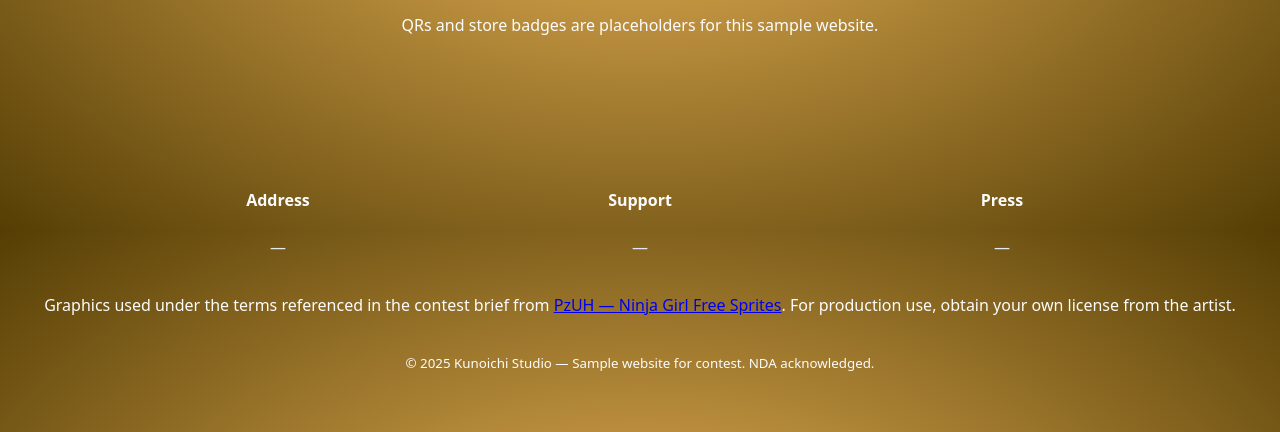
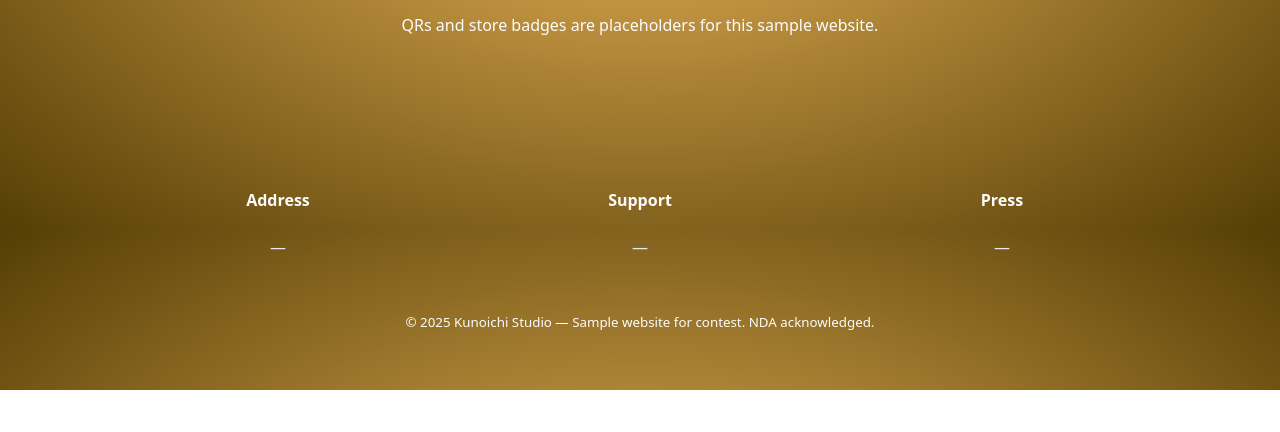
Before and after one commit to AndreaGutierrez17/Ninja-landin-page, a plain HTML site: page index.html in a window 1280 px wide. Shown: the part 2170-2602 px from the top of the page. After the commit the page ends 2560 px from the top, so only its background shows below. Drawn offline with Linux system fonts and the light colour scheme.

Commit message:
Ninja-landin-page

```diff
--- a/index.html
+++ b/index.html
@@ -7,7 +7,7 @@
   <link rel="stylesheet" href="style.css" />
 </head>
 <body>
-  <!-- ===== INTRO (intacto) ===== -->
+  <!-- ===== INTRO ===== -->
   <section id="intro">
     <div id="count">3</div>
     <!-- Fondo animado con Run__000..Run__009 -->
@@ -37,8 +37,6 @@
           <a class="btn ghost" href="#video">Watch gameplay</a>
         </div>
       </div>
-
-    <!-- ABOUT (texto del brief) -->
 
   <div class="sprite-container">
 
@@ -97,11 +95,6 @@
           <p>—</p>
         </div>
       </div>
-      <p class="license">
-        Graphics used under the terms referenced in the contest brief from
-        <a href="https://pzuh.itch.io/ninja-girl-free-sprites" target="_blank" rel="noopener">PzUH — Ninja Girl Free Sprites</a>.
-        For production use, obtain your own license from the artist.
-      </p>
 
       <div class="container">
         <small>© 2025 Kunoichi Studio — Sample website for contest. NDA acknowledged.</small>
```
